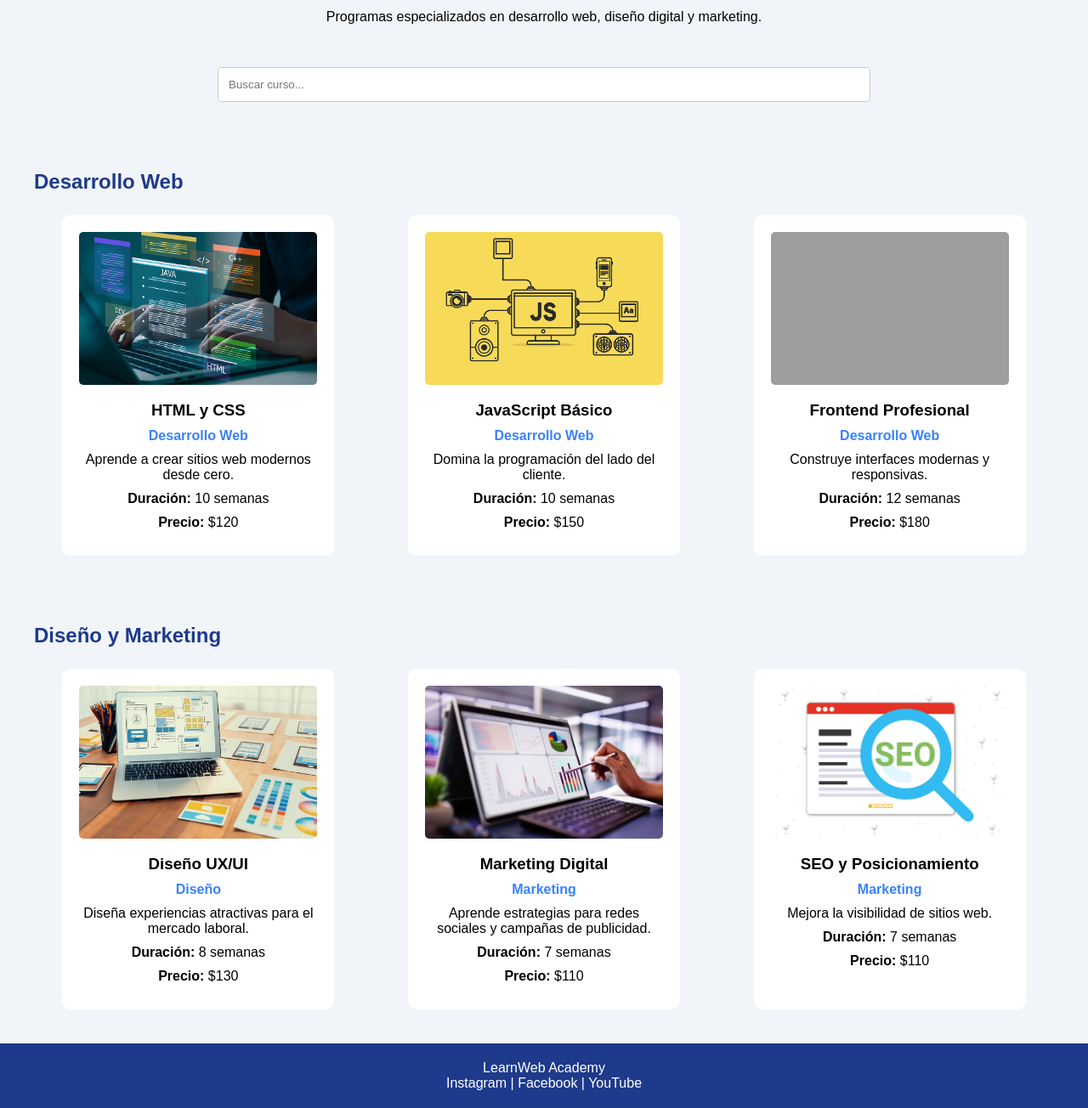
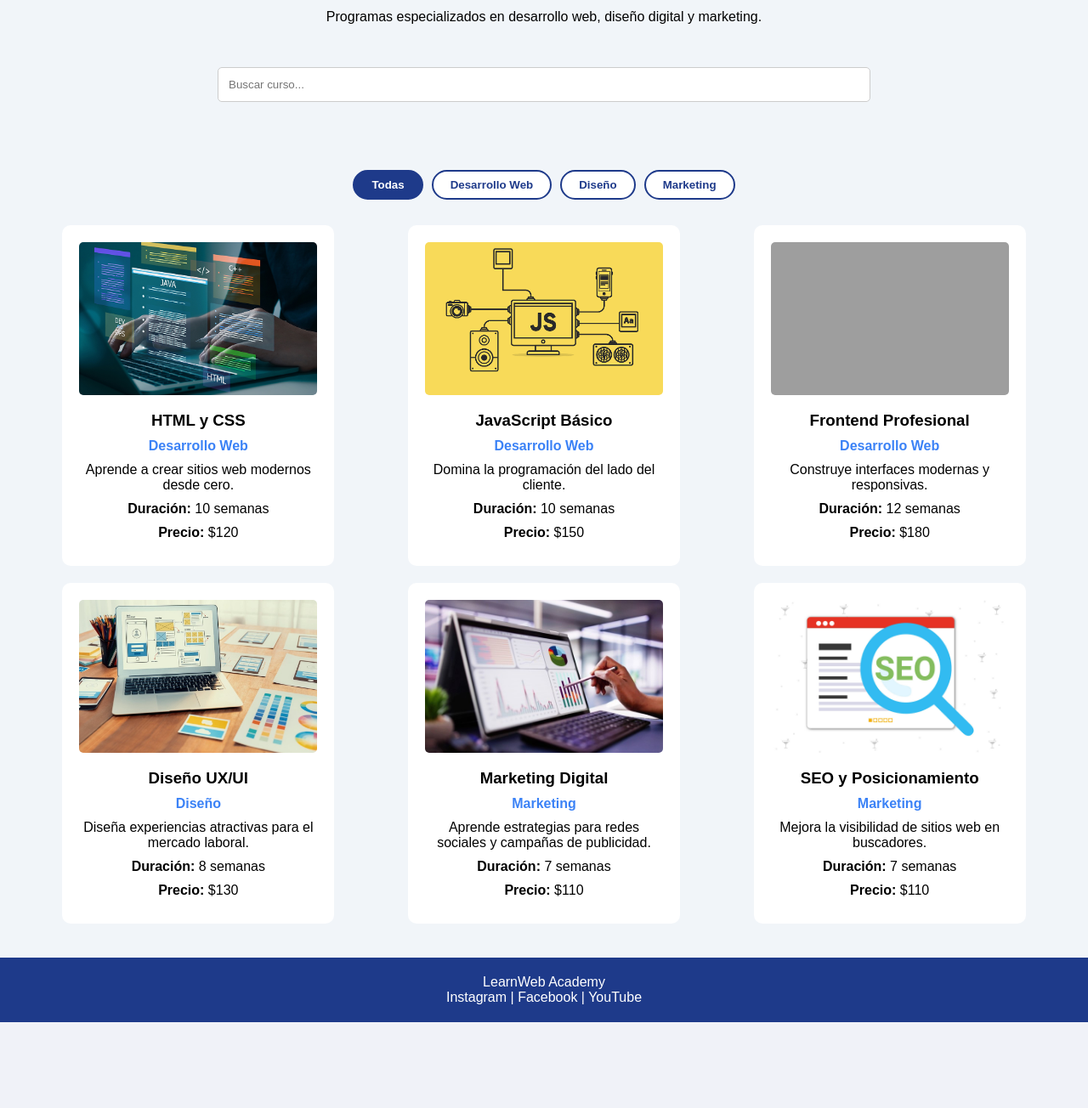
Before and after one commit to Fidelitas-Ambiente-Web-Cliente-Servidor/sc502-ln-practica1-sc502_ln_practica1_q2_2026_g4, a PHP site: page /cursos.html in a window 1280 px wide. Shown: the part 219-1523 px from the top of the page at 85% size. After the commit the page ends 1422 px from the top, so only its background shows below. Run offline with PHP 8.4, Linux system fonts and the light colour scheme; grey boxes are pictures that could not be loaded.

Commit message:
Tarea 2 - Rol 2 Cursos

```diff
--- a/cursos.css
+++ b/cursos.css
@@ -98,6 +98,29 @@
     margin-bottom: 10px;
 }
 
+.filtros-categoria {
+    display: flex;
+    justify-content: center;
+    gap: 10px;
+    margin-bottom: 30px;
+    flex-wrap: wrap;
+}
+
+.btn-categoria {
+    padding: 8px 20px;
+    border: 2px solid #1e3a8a;
+    border-radius: 20px;
+    background: white;
+    color: #1e3a8a;
+    cursor: pointer;
+    font-weight: bold;
+}
+
+.btn-categoria.activo {
+    background: #1e3a8a;
+    color: white;
+}
+
 @media(max-width:768px){
 
     .busqueda input {
--- a/cursos.html
+++ b/cursos.html
@@ -13,6 +13,7 @@
     <link rel="stylesheet" href="cursos.css">
 
 </head>
+
 
 <body>
 
@@ -44,85 +45,19 @@
     </section>
 
     <section class="busqueda">
-
-        <input type="text" placeholder="Buscar curso...">
-
-    </section>
+    <input type="text" id="busqueda" placeholder="Buscar curso...">
+</section>
 
     <section class="categoria">
-
-        <h2>Desarrollo Web</h2>
-
-        <div class="contenedor-cursos">
-
-            <div class="curso">
-                <img src="images/desarrolloweb.jpg" alt="HTML y CSS">
-                <h3>HTML y CSS</h3>
-                <span>Desarrollo Web</span>
-                <p>Aprende a crear sitios web modernos desde cero.</p>
-                <p><strong>Duración:</strong> 10 semanas</p>
-                <p><strong>Precio:</strong> $120</p>
-            </div>
-
-            <div class="curso">
-                <img src="images/javascript.png" alt="JavaScript">
-                <h3>JavaScript Básico</h3>
-                <span>Desarrollo Web</span>
-                <p>Domina la programación del lado del cliente.</p>
-                <p><strong>Duración:</strong> 10 semanas</p>
-                <p><strong>Precio:</strong> $150</p>
-            </div>
-
-            <div class="curso">
-                <img src="images/frontend.png" alt="Frontend">
-                <h3>Frontend Profesional</h3>
-                <span>Desarrollo Web</span>
-                <p>Construye interfaces modernas y responsivas.</p>
-                <p><strong>Duración:</strong> 12 semanas</p>
-                <p><strong>Precio:</strong> $180</p>
-            </div>
-
-        </div>
-
-    </section>
-
-    <section class="categoria">
-
-        <h2>Diseño y Marketing</h2>
-
-        <div class="contenedor-cursos">
-
-            <div class="curso">
-                <img src="images/disenoux.jpg" alt="UX UI">
-                <h3>Diseño UX/UI</h3>
-                <span>Diseño</span>
-                <p>Diseña experiencias atractivas para el mercado laboral.</p>
-                <p><strong>Duración:</strong> 8 semanas</p>
-                <p><strong>Precio:</strong> $130</p>
-            </div>
-
-            <div class="curso">
-                <img src="images/marketing.jpg
-                " alt="Marketing">
-                <h3>Marketing Digital</h3>
-                <span>Marketing</span>
-                <p>Aprende estrategias para redes sociales y campañas de publicidad.</p>
-                <p><strong>Duración:</strong> 7 semanas</p>
-                <p><strong>Precio:</strong> $110</p>
-            </div>
-
-            <div class="curso">
-                <img src="images/seo.jpg" alt="SEO">
-                <h3>SEO y Posicionamiento</h3>
-                <span>Marketing</span>
-                <p>Mejora la visibilidad de sitios web.</p>
-                <p><strong>Duración:</strong> 7 semanas</p>
-                <p><strong>Precio:</strong> $110</p>
-            </div>
-
-        </div>
-
-    </section>
+    <div class="filtros-categoria">
+        <button class="btn-categoria activo" data-categoria="Todas">Todas</button>
+        <button class="btn-categoria" data-categoria="Desarrollo Web">Desarrollo Web</button>
+        <button class="btn-categoria" data-categoria="Diseño">Diseño</button>
+        <button class="btn-categoria" data-categoria="Marketing">Marketing</button>
+    </div>
+    <p id="mensaje-vacio"></p>
+    <div class="contenedor-cursos" id="contenedor-cursos"></div>
+</section>
 
     <footer>
 
@@ -130,7 +65,9 @@
         <p>Instagram | Facebook | YouTube</p>
 
     </footer>
+<script src="cursos.js"></script>
 
 </body>
 
+
 </html>
--- /dev/null
+++ b/cursos.js
@@ -0,0 +1,182 @@
+
+
+// LearnWeb Academy — Tarea #2
+
+
+// Array de cursos con minimo 6 objetos
+let cursos = [
+    {
+        nombre: "HTML y CSS",
+        descripcion: "Aprende a crear sitios web modernos desde cero.",
+        categoria: "Desarrollo Web",
+        duracion: "10 semanas",
+        precio: "$120",
+        imagen: "images/desarrolloweb.jpg"
+    },
+    {
+        nombre: "JavaScript Básico",
+        descripcion: "Domina la programación del lado del cliente.",
+        categoria: "Desarrollo Web",
+        duracion: "10 semanas",
+        precio: "$150",
+        imagen: "images/javascript.png"
+    },
+    {
+        nombre: "Frontend Profesional",
+        descripcion: "Construye interfaces modernas y responsivas.",
+        categoria: "Desarrollo Web",
+        duracion: "12 semanas",
+        precio: "$180",
+        imagen: "images/frontend.png"
+    },
+    {
+        nombre: "Diseño UX/UI",
+        descripcion: "Diseña experiencias atractivas para el mercado laboral.",
+        categoria: "Diseño",
+        duracion: "8 semanas",
+        precio: "$130",
+        imagen: "images/disenoux.jpg"
+    },
+    {
+        nombre: "Marketing Digital",
+        descripcion: "Aprende estrategias para redes sociales y campañas de publicidad.",
+        categoria: "Marketing",
+        duracion: "7 semanas",
+        precio: "$110",
+        imagen: "images/marketing.jpg"
+    },
+    {
+        nombre: "SEO y Posicionamiento",
+        descripcion: "Mejora la visibilidad de sitios web en buscadores.",
+        categoria: "Marketing",
+        duracion: "7 semanas",
+        precio: "$110",
+        imagen: "images/seo.jpg"
+    }
+];
+
+
+// Variable global para guardar la categoria activa actualmente
+let categoriaActiva = "Todas";
+
+// Funcion que crea una tarjeta de curso y la agrego al contenedor
+// Recibe un objeto curso
+function crearTarjeta(curso) {
+    let contenedor = document.getElementById("contenedor-cursos");
+
+    // Div principal de la tarjeta
+    let tarjeta = document.createElement("div");
+    tarjeta.classList.add("curso");
+
+    // Crear y configurar la imagen
+    let imagen = document.createElement("img");
+    imagen.src = curso.imagen;
+    imagen.alt = curso.nombre;
+
+    // Crear el titulo
+    let titulo = document.createElement("h3");
+    titulo.innerText = curso.nombre;
+
+    // Crear el badge de categoria
+    let categoria = document.createElement("span");
+    categoria.innerText = curso.categoria;
+
+    // Descripcion
+    let descripcion = document.createElement("p");
+    descripcion.innerText = curso.descripcion;
+
+    // Duracion con texto en negrita
+    let duracion = document.createElement("p");
+    duracion.innerHTML = "<strong>Duración:</strong> " + curso.duracion;
+
+    // Precio con texto en negrita
+    let precio = document.createElement("p");
+    precio.innerHTML = "<strong>Precio:</strong> " + curso.precio;
+
+    // Agregar todos los elementos dentro de la tarjeta
+    tarjeta.appendChild(imagen);
+    tarjeta.appendChild(titulo);
+    tarjeta.appendChild(categoria);
+    tarjeta.appendChild(descripcion);
+    tarjeta.appendChild(duracion);
+    tarjeta.appendChild(precio);
+
+    // Agregar la tarjeta al contenedor
+    contenedor.appendChild(tarjeta);
+}
+
+// Funcion para filtrar los cursos segun el texto de busqueda y la categoria activa y luego los renderizamos en DOM
+function mostrarCursos() {
+    let contenedor = document.getElementById("contenedor-cursos");
+    let mensajeVacio = document.getElementById("mensaje-vacio");
+    let textoBusqueda = document.getElementById("busqueda").value;
+
+    // Limpiar el contenedor antes de volver a pintar/ejecutar
+    contenedor.innerHTML = "";
+
+    // Filtrar el array usando filter() con ambas condiciones al mismo tiempo
+    let cursosFiltrados = cursos.filter(function (curso) {
+        // Condicion 1: el texto aparece en el nombre o en la descripcion
+        let coincideTexto =
+            curso.nombre.toLowerCase().includes(textoBusqueda.toLowerCase()) ||
+            curso.descripcion.toLowerCase().includes(textoBusqueda.toLowerCase());
+
+        // Condicion 2: la categoria coincide o se selecciono "Todas"
+        let coincideCategoria =
+            categoriaActiva === "Todas" || curso.categoria === categoriaActiva;
+
+        // Ambas condiciones deben cumplirse
+        return coincideTexto && coincideCategoria;
+    });
+
+    // Si no hay resultados, mostrar mensaje; si hay, pintar las tarjetas
+    if (cursosFiltrados.length === 0) {
+        mensajeVacio.innerText = "No se encontraron cursos con esa búsqueda.";
+    } else {
+        mensajeVacio.innerText = "";
+
+        // Recorrer los cursos filtrados con forEach y crear cada tarjeta
+        cursosFiltrados.forEach(function (curso) {
+            crearTarjeta(curso);
+        });
+    }
+}
+
+// Funcion que actualiza el estilo visual del boton de categoria activo
+function actualizarBotones() {
+    let botones = document.querySelectorAll(".btn-categoria");
+
+    botones.forEach(function (boton) {
+        // Si el data-categoria del boton coincide con la activa, agregar esto a la clase activo
+        if (boton.dataset.categoria === categoriaActiva) {
+            boton.classList.add("activo");
+        } else {
+            boton.classList.remove("activo");
+        }
+    });
+}
+
+// Esperar a que el DOM este completamente cargado antes de ejecutar el codigo
+document.addEventListener("DOMContentLoaded", function () {
+
+    // Evento de busqueda en tiempo real: se activa cada vez que el usuario escribe
+    let inputBusqueda = document.getElementById("busqueda");
+    inputBusqueda.addEventListener("input", function () {
+        mostrarCursos();
+    });
+
+    // Evento de filtrado por categoria: se agrega a cada boton
+    let botones = document.querySelectorAll(".btn-categoria");
+    botones.forEach(function (boton) {
+        boton.addEventListener("click", function () {
+            // Leer la categoria del atributo data-categoria del boton clickeado
+            categoriaActiva = boton.dataset.categoria;
+            actualizarBotones();
+            mostrarCursos();
+        });
+    });
+
+    // Renderizar todos los cursos al cargar la pagina por primera vez
+    mostrarCursos();
+
+});
```
